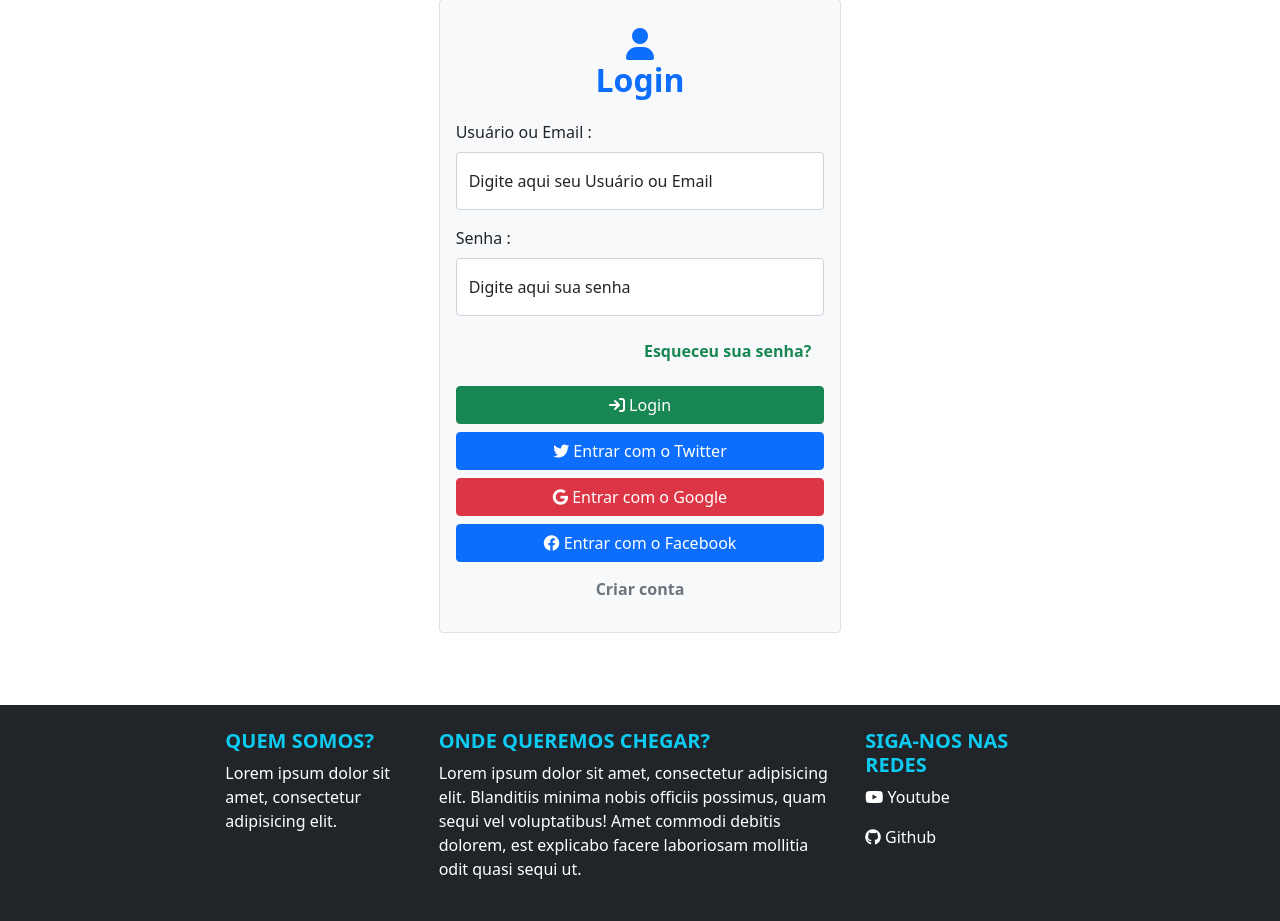
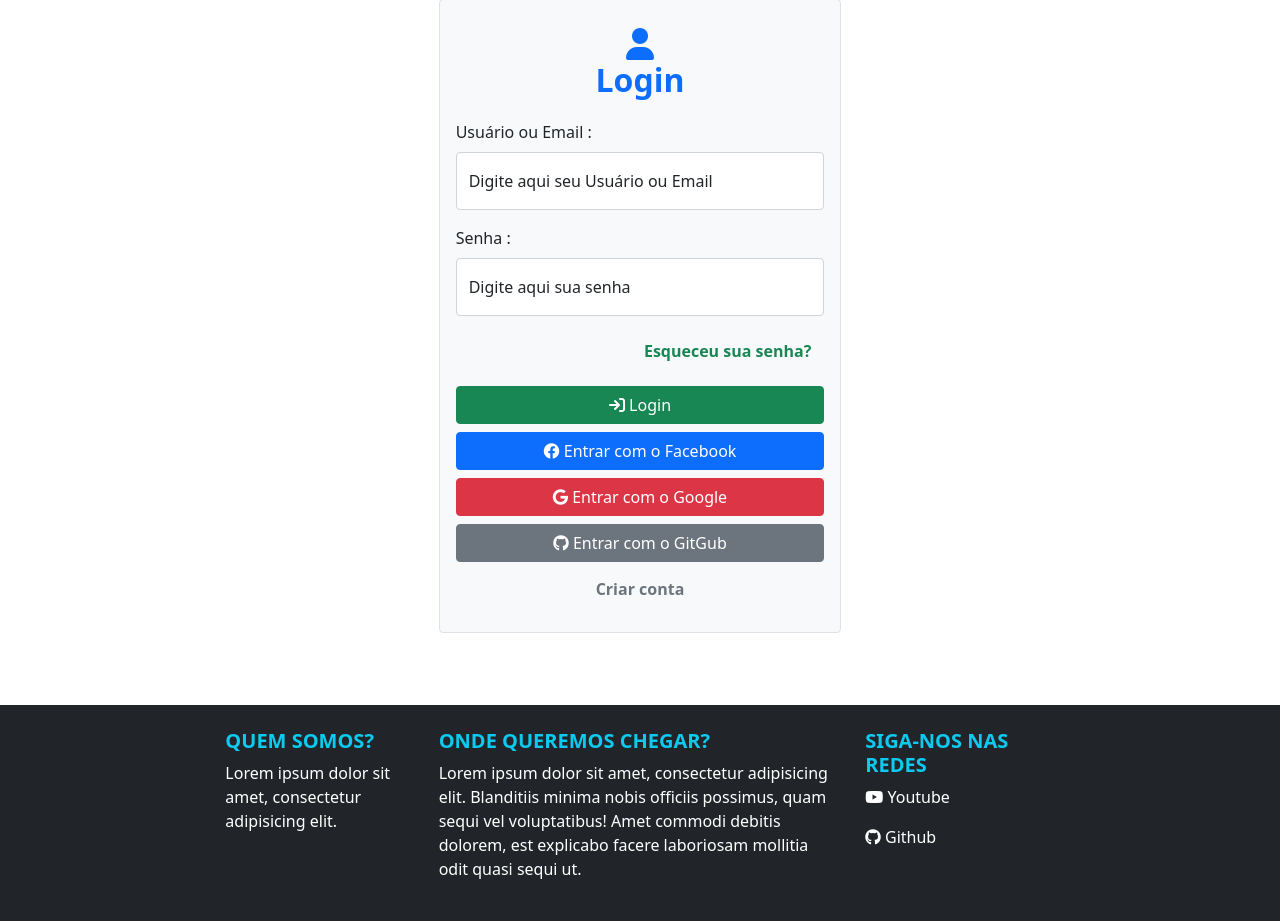
Before and after one commit to Rodrigodante11/blog_django, a Django app: page /login/ in a window 1280 px wide. Shown: the part 129-1050 px from the top of the page. Run offline with Django 3.2, Linux system fonts and the light colour scheme; some libraries are stand-ins or nearby versions.

Commit message:
login com github

```diff
--- a/core/settings.py
+++ b/core/settings.py
@@ -42,8 +42,8 @@ INSTALLED_APPS = [
     'allauth.account',
     'allauth.socialaccount',
     'allauth.socialaccount.providers.google',
-    # 'allauth.socialaccount.providers.github',
-    # 'allauth.socialaccount.providers.facebook',
+    'allauth.socialaccount.providers.github',
+    'allauth.socialaccount.providers.facebook',
 ]
 
 MIDDLEWARE = [
--- a/templates/autenticacao/login.html
+++ b/templates/autenticacao/login.html
@@ -100,8 +100,8 @@
 
                                 <div class="d-grid mt-2">
                                     <button class="btn btn-primary" type="button">
-                                        <i class="fa-brands fa-twitter"></i>
-                                        Entrar com o Twitter
+                                        <i class="fa-brands fa-facebook"></i>
+                                        Entrar com o Facebook
                                     </button>
                                 </div>
 
@@ -113,10 +113,10 @@
                                 </div>
 
                                 <div class="d-grid mt-2">
-                                    <button class="btn btn-primary" type="button">
-                                        <i class="fa-brands fa-facebook"></i>
-                                        Entrar com o Facebook
-                                    </button>
+                                    <a  href="{% provider_login_url 'github' %}" class="btn btn-secondary" type="button">
+                                        <i class="fa-brands fa-github"></i>
+                                        Entrar com o GitGub
+                                    </a>
                                 </div>
 
                                 <div class="fw-bold my-2 text-center">
```
Also changed, not shown: templates/socialaccount/login.html (+8 -6 lines).
